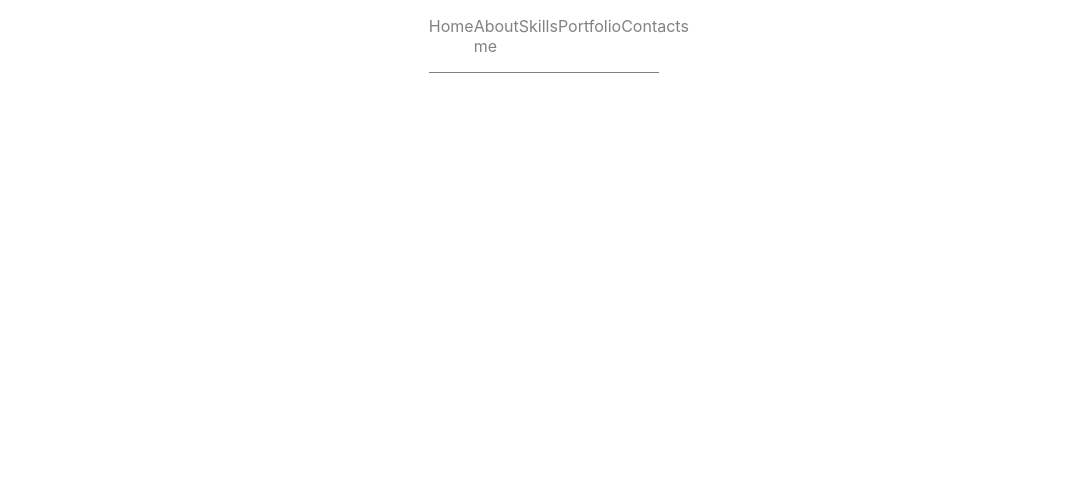
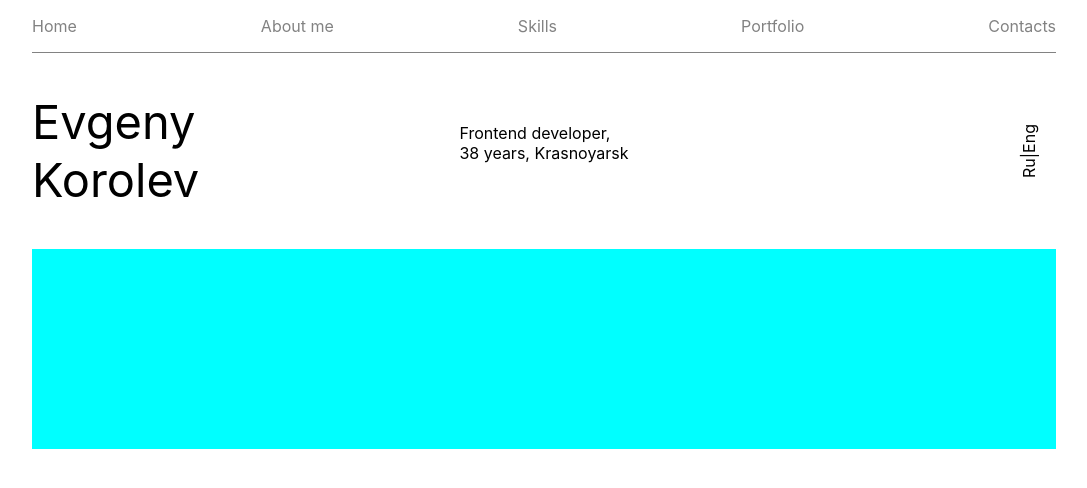
Before and after one commit to darkleon1983/myReactPage, a React (Create React App) app: page / in a window 1280 px wide. Shown: the top 488 px of the page, without its empty margins (96-1183 px from the left). Built offline with nearby package versions, Linux system fonts and the light colour scheme.

Commit message:
Completed the header part

```diff
--- a/src/App.css
+++ b/src/App.css
@@ -10,7 +10,7 @@
   }
 }
 
-.App-header {
+/* .App-header {
   background-color: #282c34;
   min-height: 100vh;
   display: flex;
@@ -19,13 +19,15 @@
   justify-content: center;
   font-size: calc(10px + 2vmin);
   color: white;
-}
+} */
 
 .App-link {
   color: #61dafb;
 }
 .App {
   display: grid;
-  justify-self: center;
-  color: rgba(130, 130, 130, 1)
+  margin: 0;
+  padding: 0;
+  color: rgba(130, 130, 130, 1);
+
 }
--- a/src/Components/Header.js
+++ b/src/Components/Header.js
@@ -4,7 +4,7 @@ import '../Styles/Header.css';
 const Header = () => {
     return (
         <div className="header">
-
+            <div className='listContainer'>
                 <ul>
                     <li>
                         <a href='#'>Home</a>
@@ -23,6 +23,15 @@ const Header = () => {
                     </li>
                 </ul>
             </div>
+            <div className='description'>
+                <div className='description-text'>
+                    <div className='description-text_name'>Evgeny <br/> Korolev</div>
+                    <div className='description-text_info'>Frontend developer,<br/> 38 years, Krasnoyarsk</div>
+                    <div className='description-text_lang'>Ru|Eng</div>
+                </div>
+                <div className='description-photo'></div>
+            </div>
+        </div>
     );
 }
 
--- a/src/Styles/Header.css
+++ b/src/Styles/Header.css
@@ -1,5 +1,11 @@
 .header {
     width: 80%;
+    display: grid;
+    justify-self: center;
+}
+
+.listContainer {
+    width: 100%;
     justify-self: center;
     border-bottom: 1px solid rgba(130, 130, 130, 1);
 }
@@ -23,3 +29,37 @@ ul {
         color: red;
     }
 }
+
+.description-text {
+    margin-top: 40px;
+    display: grid;
+    grid-template-columns: repeat(3, 1fr);
+    grid-auto-rows: minmax(50, auto);
+}
+
+.description-text_name {
+    align-self: baseline;
+    color: rgba(0, 0, 0, 1);
+    font-size: 47px;
+    line-height: 58px;
+}
+
+.description-text_info {
+    align-self: baseline;
+    color: rgba(0, 0, 0, 1);
+    justify-self: center;
+}
+
+.description-text_lang {
+    color: rgba(0, 0, 0, 1);
+    justify-self: right;
+    align-self: center;
+    transform: rotate(-90deg);
+}
+
+.description-photo {
+    margin-top: 40px;
+    width: 100%;
+    height: 200px;
+    background-color: aqua;
+}
```
Also changed, not shown: public/index.html (line endings or trailing spaces). Lines whose indentation alone changed are shown as unchanged.
